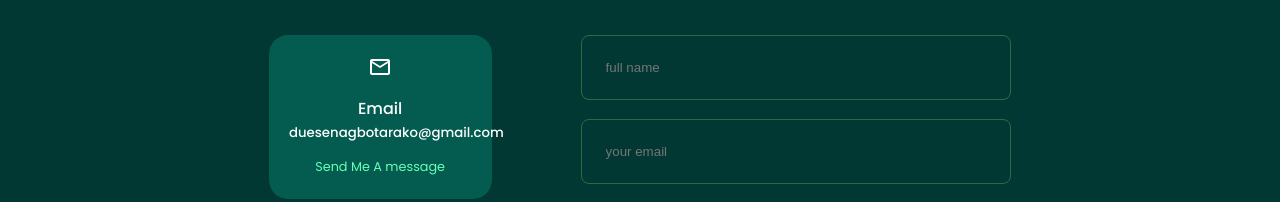
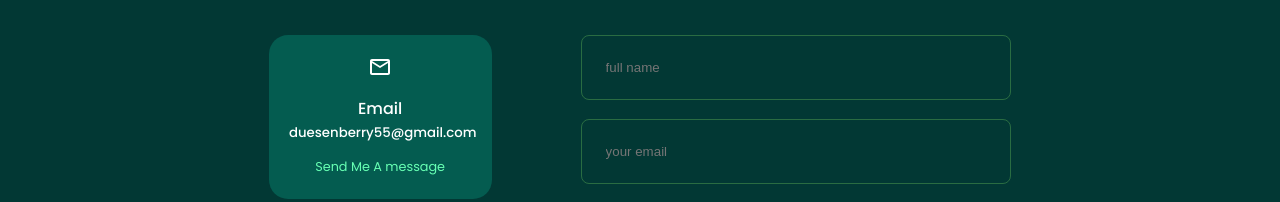
Before and after one commit to duesenberry55/myportfolio, a React (Create React App) app: page / in a window 1280 px wide. Shown: the part 3520-3722 px from the top of the page. Built offline with nearby package versions, Linux system fonts and the light colour scheme; no server answers.

Commit message:
email in contact.jsx changed

```diff
--- a/src/components/contact/Contact.jsx
+++ b/src/components/contact/Contact.jsx
@@ -35,9 +35,9 @@ function Contact() {
           <article className="contact__option">
             <MdOutlineEmail className="contact__option__icon" />
             <h4>Email</h4>
-            <h5>duesenagbotarako@gmail.com</h5>
+            <h5>duesenberry55@gmail.com</h5>
             <a
-              href="mailto:duesenberry55@gmail.com"
+              href="mailto:duesenagbotarako@gmail.com"
               target="_blank"
               rel="noopener noreferrer"
             >
```
